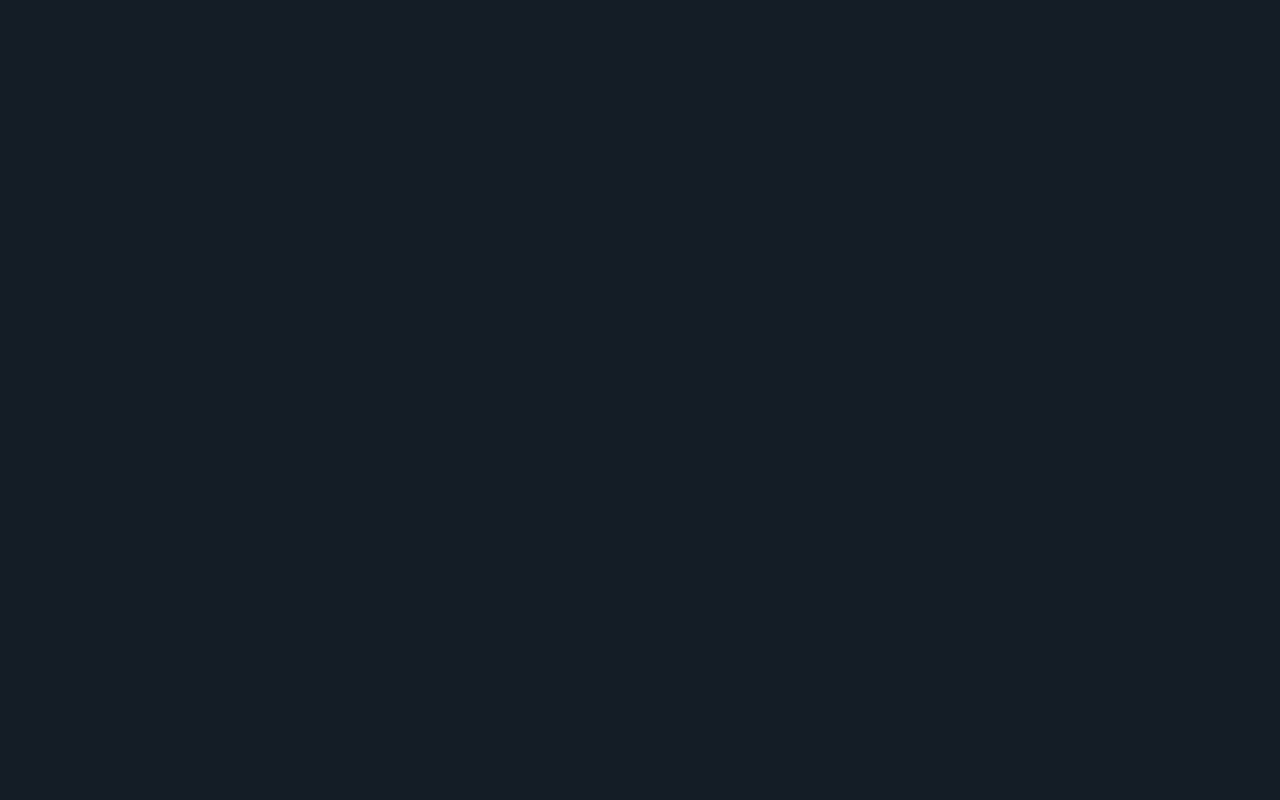
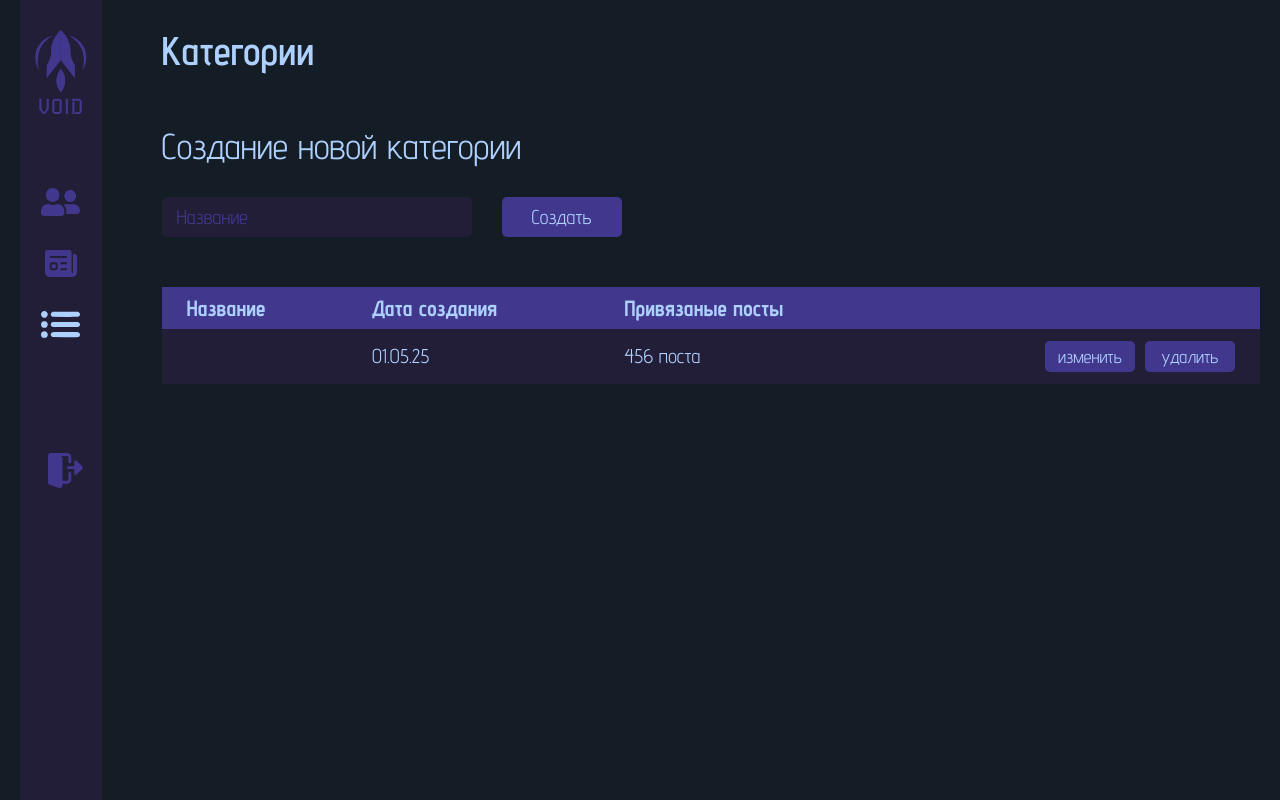
Before and after one commit to dost-kyn/void, a React (Vite) app in the folder void_react/: page /adminCategories in a window 1280 px wide. Before the commit this address had no page. Built offline with nearby package versions, Linux system fonts and the light colour scheme; a web font is replaced by a local one.

Commit message:
добавил редактирование категорий

```diff
--- a/void_react/src/App.jsx
+++ b/void_react/src/App.jsx
@@ -13,7 +13,7 @@ import Profile from './pages/Profile'
 
 import AdminUsers from './pages/admin_panel/AdminUsers'
 import AdminPosts from './pages/admin_panel/AdminPosts'
-
+import AdminCategories from './pages/admin_panel/AdminCategories'
 
 function App() {
 
@@ -23,7 +23,6 @@ function App() {
         <Route  path='/posts' element={<Posts/>}/>
         <Route  path='/profile' element={<Profile/>}/>
         <Route  path='/' element={<Screensaver/>}/>
-        <Route  path='/posts' element={<Posts/>}/>
         <Route  path='/friends' element={<Friends/>}/>
         <Route  path='/messages' element={<Messages/>}/>
         <Route  path='/authorization' element={<Authorization/>}/>
@@ -31,6 +30,7 @@ function App() {
 
         <Route  path='/adminUsers' element={<AdminUsers/>}/>
         <Route  path='/adminPosts' element={<AdminPosts/>}/>
+        <Route  path='/adminCategories' element={<AdminCategories/>}/>
       </Routes>
     </>
   )
--- /dev/null
+++ b/void_react/src/components/UI/admin/create_category.js
@@ -0,0 +1,21 @@
+import { useState } from "react";
+
+export const useCreateCategory = () => {
+  const [inp, setInp] = useState("");
+  const [textError, setTextError] = useState(false)
+
+
+  const CreareCategory = () => {
+    if (inp.trim() === "") {
+        setTextError(true)
+    } else {
+        setTextError(false)
+        setInp("");
+    }
+  };
+
+
+  return {
+    inp, setInp, CreareCategory, textError
+  };
+};
--- /dev/null
+++ b/void_react/src/components/UI/admin/delete_category.js
@@ -0,0 +1,21 @@
+import { useState } from "react";
+
+
+export const useDelCategory = () => {
+    const[soslDelCategory, setSoslDelCategory] = useState(false)
+
+    const OpenDelCategory = (soslDelCategory) => {
+        setSoslDelCategory(true)
+    }
+    const CloseDelCategory = () => {
+        setSoslDelCategory(false)
+    }
+
+
+
+    return{
+        soslDelCategory, OpenDelCategory, CloseDelCategory
+
+    }
+
+}
--- /dev/null
+++ b/void_react/src/components/UI/admin/edit_category.js
@@ -0,0 +1,23 @@
+import { useState } from "react";
+
+export const useEditCategory = (initialText = "") => {
+  const [sostEdit, setSostEdit] = useState(false);
+  const [tdText, setTdText] = useState(initialText)
+
+
+  const OpenRedactor = () => {
+        setSostEdit(true)
+  };
+  const CloseRedactor = () => {
+        setSostEdit(false)
+  };
+
+
+  return {
+    sostEdit,
+    tdText,
+    setTdText,
+    OpenRedactor,
+    CloseRedactor
+  };
+};
--- a/void_react/src/css/Admin_panel.css
+++ b/void_react/src/css/Admin_panel.css
@@ -1,8 +1,8 @@
-.AdminUsers, .AdminPosts{
+.AdminUsers, .AdminPosts, .AdminCategories{
     width: 100%;
 }
 
-.adminUsers_content, .adminPosts_content{
+.adminUsers_content, .adminPosts_content, .AdminCategories_content{
     background: var(--element);
     color: var(--text-color);
     font-family: "Advent Pro";
@@ -115,3 +115,85 @@
     white-space: nowrap;
     max-width: 100px;
 }
+
+
+
+
+
+
+
+
+/*===============  КАТЕГОРИИ   =============== */
+.adminCategories_tools{
+    margin: 50px 0 ;
+}
+.adminCategories_tools_container{
+    display: flex;
+    gap: 30px;
+}
+.adminCategories_tools_inp{
+    width: 280px;
+    background-color: var(--element);
+    padding: 8px 15px;
+    color: var(--text-color);
+    border-radius: 5px;
+    font-size: 20px;
+}
+.adminCategories_tools_inp::placeholder{
+    color: var(--accent);
+}
+.adminCategories_tools_btn{
+    width: 120px;
+    border-radius: 5px;
+    background-color: var(--accent);
+    color: var(--text-color);
+    font-size: 20px;
+}
+
+
+
+
+.AdminCategories_buttons{
+    margin: 0 0 0 auto;
+    display: flex;
+    justify-content: right;
+    align-items: right;
+    min-width: 200px;
+    gap: 10px;
+}
+.AdminCategories_buttons button{
+    width: 90px;
+    padding: 5px 10px;
+    border-radius: 5px;
+    background-color: var(--accent);
+    color: var(--text-color);
+    font-size: 18px;
+}
+
+
+
+
+.DelCategory_modal_contant{
+    position: fixed;
+    z-index: 1000;
+    background-color: var(--element);
+    top: 50%;
+    left: 50%;
+    transform: translate(-50%, -50%);
+    padding: 30px;
+    border-radius: 8px;
+    max-width: 400px;
+    text-align: center;
+}
+.DelCategory_modal_title{
+    margin: 0;
+}
+
+.adminCategories_inp_edit{
+    margin-left: 20px;
+    width: 120px;
+    border-radius: 5px;
+    background-color: var(--accent);
+    color: var(--text-color);
+    font-size: 18px;
+}
--- /dev/null
+++ b/void_react/src/pages/admin_panel/AdminCategories.jsx
@@ -0,0 +1,104 @@
+import React from 'react'
+import '../../css/Admin_panel.css'
+import { useState } from 'react';
+
+
+import Naw_Admin_panel from '../../components/Naw_Admin_panel'
+import { useDelCategory } from '../../components/UI/admin/delete_category'
+import { useCreateCategory } from '../../components/UI/admin/create_category'
+import { useEditCategory } from '../../components/UI/admin/edit_category'
+
+export default function AdminCategories() {
+     const categories = ["Котята", "Собаки", "Птицы", "Рыбки"];
+    const { soslDelCategory, OpenDelCategory, CloseDelCategory } = useDelCategory(false)
+    const { inp, setInp, CreareCategory, textError } = useCreateCategory('')
+    const { sostEdit, tdtext, setTdText, OpenRedactor, CloseRedactor } = useEditCategory();
+
+    return (
+        <>
+            <div className="body">
+                <Naw_Admin_panel />
+
+                <div className="AdminCategories">
+                    <h1 className="adminCategories_title">Категории</h1>
+
+                    <div className="adminCategories_tools">
+                        <h2 className="adminCategories_tools_title">Создание новой категории</h2>
+                        <div className="adminCategories_tools_container">
+                            <input type="text" className="adminCategories_tools_inp" placeholder='Название'
+                                value={inp} onChange={(e) => setInp(e.target.value)} />
+                            <button className="adminCategories_tools_btn" onClick={CreareCategory}>Создать</button>
+                        </div>
+                        {textError && (
+                            <p className="adminCategories_tools_text">Категорию нельзя создать - поле пустое</p>
+                        )}
+
+                    </div>
+
+
+                    {soslDelCategory && (
+                        <div className="DelCategory_modal">
+                            <div className="modal_overlay"></div>
+                            <div className="DelCategory_modal_contant">
+                                <div className="filter_modal_close_container">
+                                    <button className="filter_modal_close" onClick={CloseDelCategory}>✘</button>
+                                </div>
+                                <h3 className="DelCategory_modal_title">Подтверждение удаления</h3>
+                                <p>Вы действительно хотите удалить категорию? Это действие нельзя отменить.</p>
+
+                                <div className="Profile_modal_buttons">
+                                    <button onClick={CloseDelCategory} className="Profile_cancel_btn">
+                                        Отмена
+                                    </button>
+                                    <button className="Profile_delete_btn">
+                                        Удалить
+                                    </button>
+                                </div>
+                            </div>
+                        </div>
+                    )}
+
+                    <div className="AdminCategories_content">
+                        <table className='table_posts'>
+                            <thead>
+                                <tr>
+                                    <th>Название</th>
+                                    <th>Дата создания</th>
+                                    <th>Привязаные посты</th>
+                                    <th> </th>
+                                </tr>
+                            </thead>
+                            <tbody>
+
+                                <tr>
+                                    <td>
+                                        {sostEdit ? (
+                                            <input
+                                                value={tdtext}
+                                                onChange={(e) => setTdText(e.target.value)}
+                                            />
+                                        ) : (
+                                            tdtext
+                                        )}
+                                    </td>
+                                    <td>01.05.25</td>
+                                    <td>456 поста</td>
+                                    <td className='AdminCategories_buttons'>
+                                        {sostEdit ? (
+                                            <button className="AdminCategories_edit_btn" onClick={CloseRedactor}>сохранить</button>
+                                        ) : (
+                                            <button className="AdminCategories_edit_btn" onClick={OpenRedactor}>изменить</button>
+                                        )}
+
+                                        <button className="AdminCategories_del_btn" onClick={OpenDelCategory}>удалить</button>
+                                    </td>
+                                </tr>
+
+                            </tbody>
+                        </table>
+                    </div>
+                </div>
+            </div>
+        </>
+    )
+}
```
